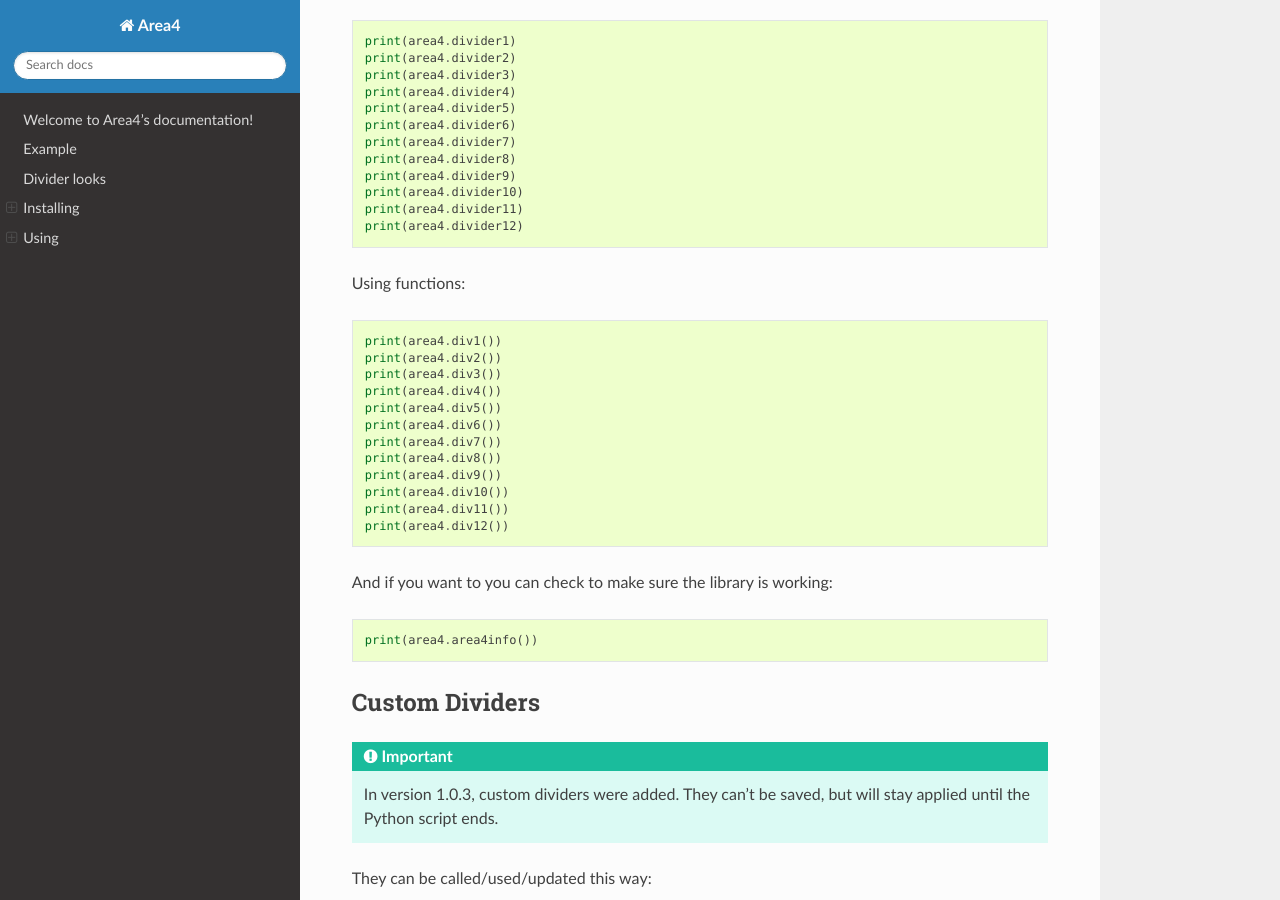
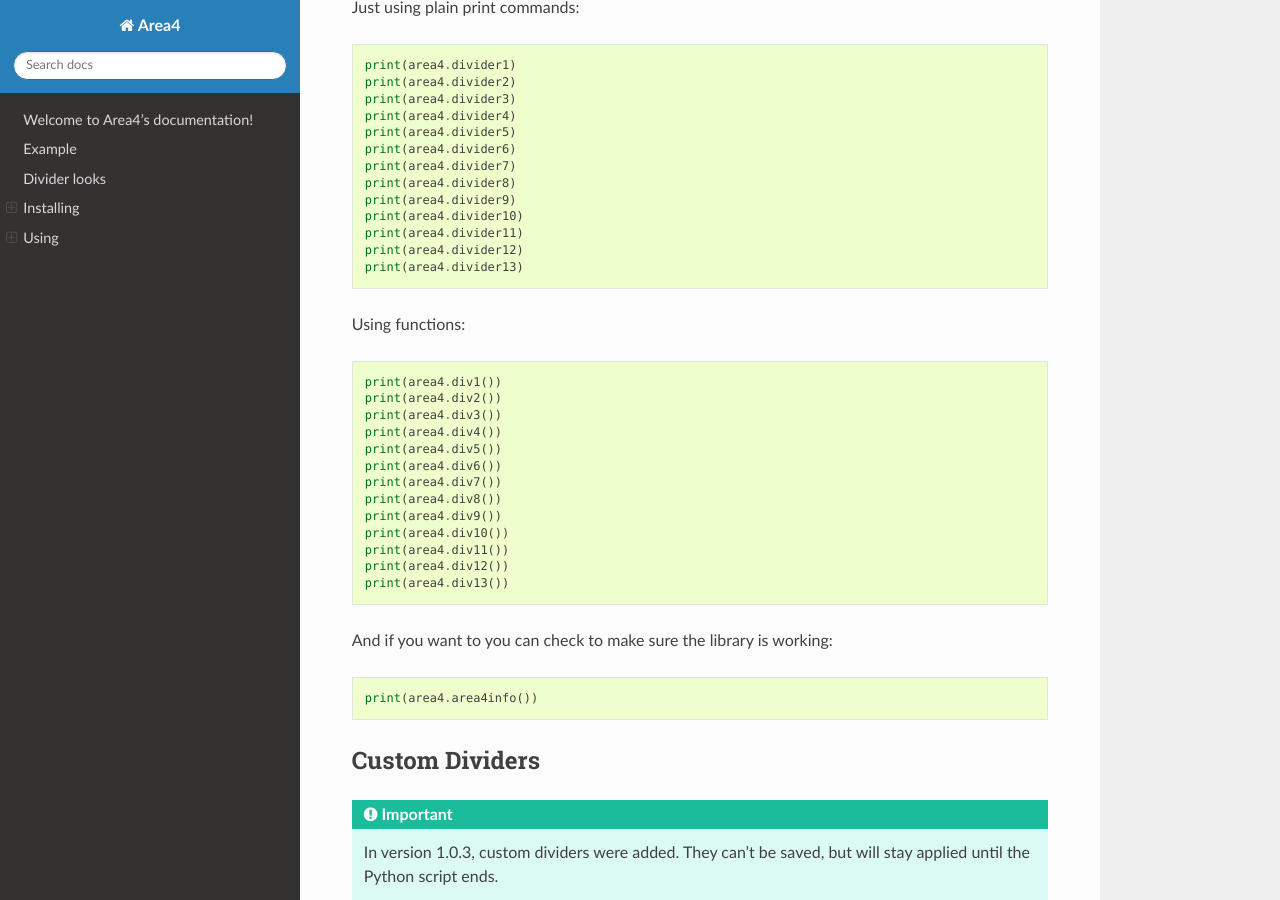
Before and after one commit to area4lib/area4, a Sphinx documentation site: the page built from docs/index.rst, in a window 1280 px wide and 900 px high, scrolled down 1993 px. Built offline with Sphinx 7.4.7 and the Read the Docs theme 2.0.0, drawn with Linux system fonts in a browser that asks for light colours.

Commit message:
Docs for tilda dividers

```diff
--- a/docs/index.rst
+++ b/docs/index.rst
@@ -120,6 +121,7 @@ Just using plain print commands:
     print(area4.divider10)
     print(area4.divider11)
     print(area4.divider12)
+    print(area4.divider13)
 
 Using functions:
 
@@ -137,6 +139,7 @@ Using functions:
     print(area4.div10())
     print(area4.div11())
     print(area4.div12())
+    print(area4.div13())
 
 And if you want to you can check to make sure the library is working:
 
```
Also changed, not shown: other parts of docs/index.rst (+1 -0 lines).
